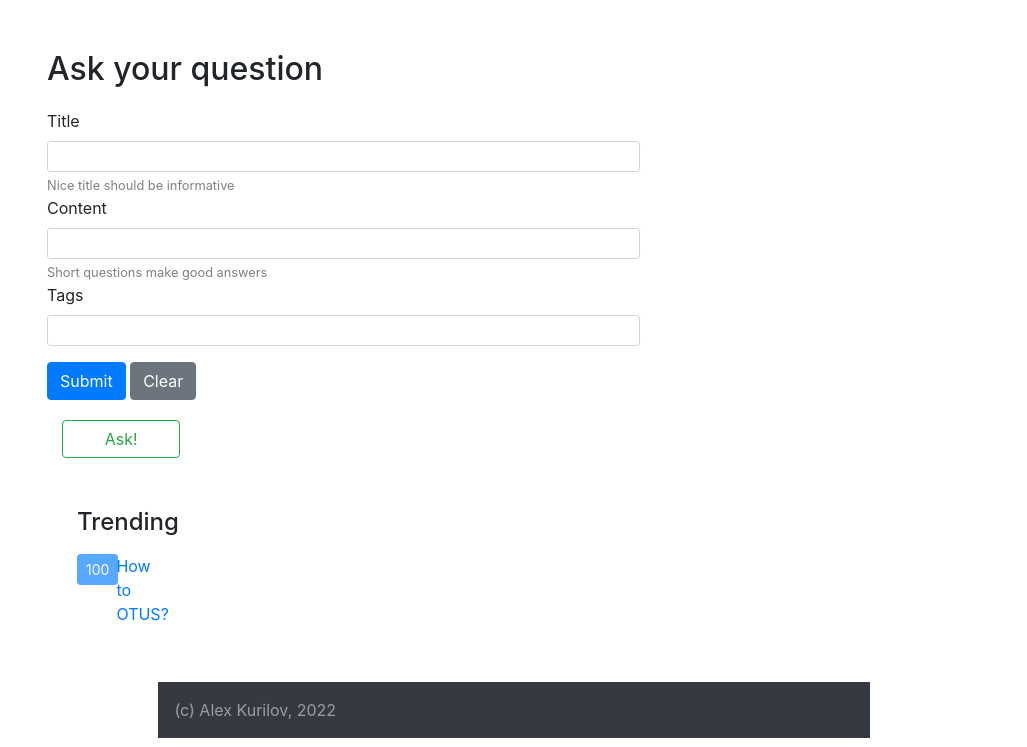
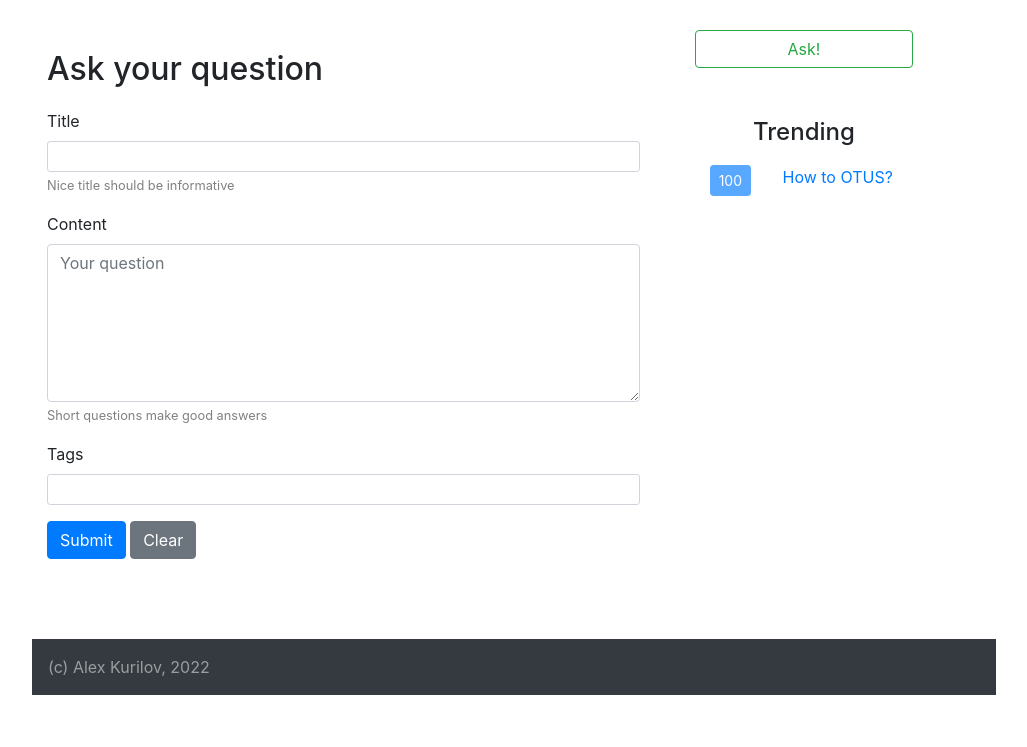
Before and after one commit to dexpiper/otus_hw6, a Django app: page /questions/add in a window 1280 px wide. Shown: the part 79-826 px from the top of the page, without its empty margins (126-1153 px from the left). After the commit the page ends 774 px from the top, so only its background shows below. Run offline with Django 4.2, Linux system fonts and the light colour scheme; the visitor is signed in with stand-in values (Sample User, id 1); data that the repository does not hold is empty; some libraries are stand-ins or nearby versions.

Commit message:
Make question form

```diff
--- a/questions/forms.py
+++ b/questions/forms.py
@@ -9,10 +9,6 @@
                               help_text='Short questions make good answers')
     tags = forms.CharField(max_length=60, required=False)
 
-    def __init__(self, *args, **kwargs):
-        self.user = kwargs.pop('user', None)
-        super(QuestionForm, self).__init__(*args, **kwargs)
-
     def clean_tags(self):
         provided_tags = self.cleaned_data.get('tags')
         if not provided_tags:
--- a/questions/helpers.py
+++ b/questions/helpers.py
@@ -25,7 +25,7 @@
 def save_tags(tags, question, tag_model):
     if not tags:
         return
-    for tag in tags.split():
+    for tag in tags:
         tag = tag.strip()
         try:
             old_tag = tag_model.objects.get(title=tag)
--- a/questions/templates/questions/make_question.html
+++ b/questions/templates/questions/make_question.html
@@ -17,13 +17,11 @@
   {% for field in form %}
   <div class="mb-3" style="margin-bottom:40px;">
     <label for="{{ field.html_name }}" class="form-label">{{ field.label }}</label>
-    <input class="form-control form-control-sm" type="
     {% if field.field.widget.input_type %}
-    {{ field.field.widget.input_type }}
+    <input class="form-control form-control-sm" type="{{ field.field.widget.input_type }}" id="{{ field.id_for_label }}" name="{{ field.html_name }}">
     {% else %}
-    textarea
+    <textarea class="form-control" id="{{ field.id_for_label }}" name="{{ field.html_name }}" rows="6" placeholder="Your question"></textarea>
     {% endif %}
-    " id="{{ field.id_for_label }}" name="{{ field.html_name }}">
     {% if field.help_text %}
       <small style="color: grey">{{ field.help_text }}</small>
     {% endif %}
@@ -32,8 +30,8 @@
         {{ error }}
     </div>
     {% endfor %}
+  </div>
   {% endfor %}
-  </div>
   <input type="submit" class="btn btn-primary" value="Submit"></input>
   <input type="reset" class="btn btn-secondary" value="Clear"></input>
 </form>
--- a/questions/urls.py
+++ b/questions/urls.py
@@ -7,7 +7,7 @@
     path('', views.index, name='index'),
     path('hot', views.index_hot, name='hot'),
     path('search', views.index_search, name='search'),
-    path('<int:question_id>', views.question, name='question'),
+    path('<int:question_id>', views.show_question, name='question'),
     path('add', views.make_question, name='make_question'),
     path('tag/<int:tag_id>', views.search_tag, name='searchtag'),
     path('alterflag/<int:answer_id>', views.alter_flag, name='alterflag'),
--- a/questions/views.py
+++ b/questions/views.py
@@ -76,7 +76,7 @@
     return render(request, 'questions/search.html', context)
 
 
-def question(request, question_id):
+def show_question(request, question_id):
     """
     Show question page or post a new answer for a question
     """
@@ -91,7 +91,7 @@
                             content=answer_text)
             answer.save()
             # send a signal for question author about new answer
-            question_answered.send(sender=question, question=qw)
+            question_answered.send(sender=show_question, question=qw)
         else:
             context['error_message'] = 'Error occured! Try again please'
     answer_query = Answer.objects.filter(question=question_id).order_by(
@@ -107,7 +107,6 @@
     if request.method == 'POST':
         form = QuestionForm(request.POST)
         if form.is_valid():
-            form.save()
             title = form.cleaned_data.get('title')
             content = form.cleaned_data.get('content')
             tags = form.cleaned_data.get('tags')
@@ -118,7 +117,7 @@
             )
             question.save()
             save_tags(tags, question, Tag)
-            return redirect('question', question_id=question.id)
+            return redirect('questions:question', question_id=question.id)
     else:
         form = QuestionForm()
     context['form'] = form
```
